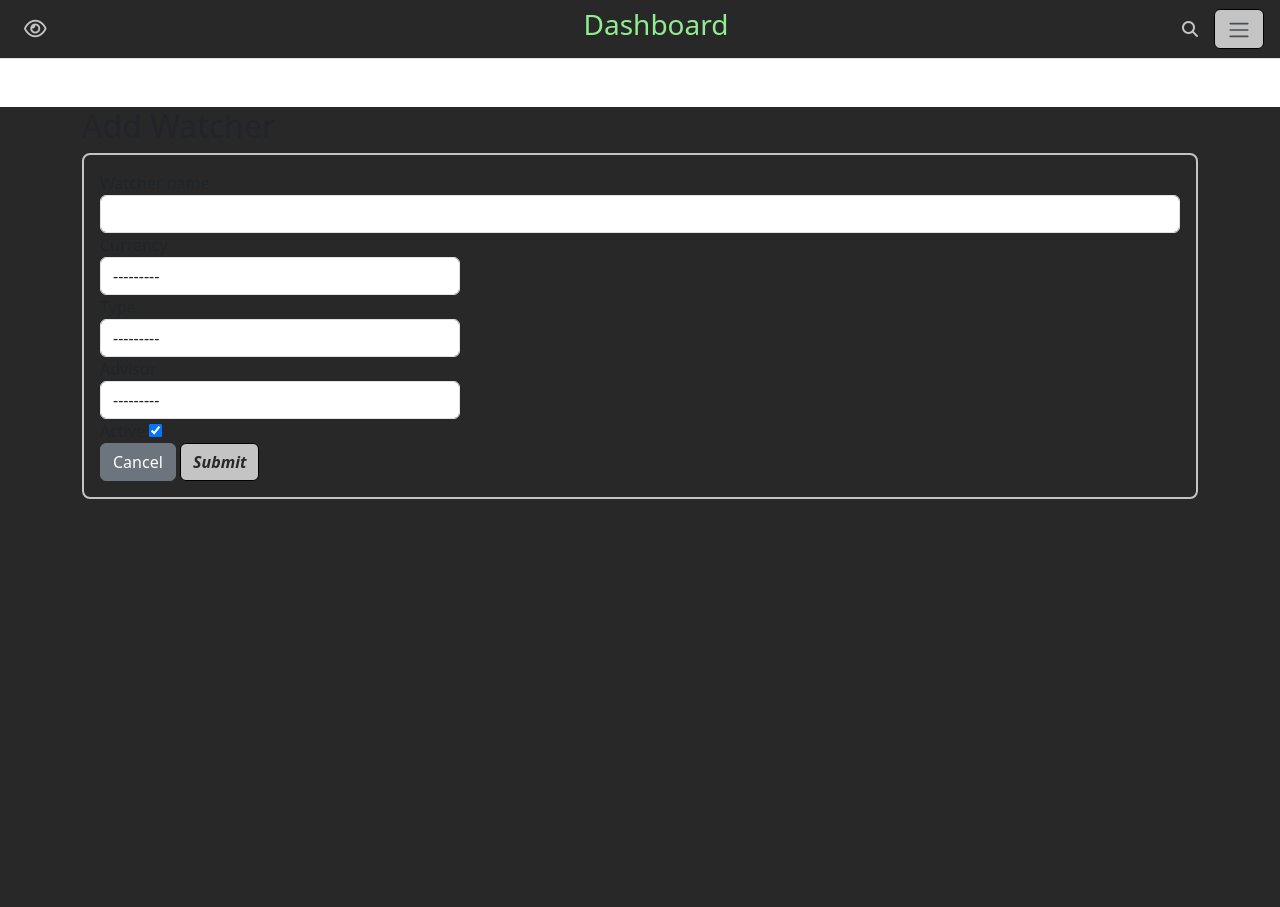
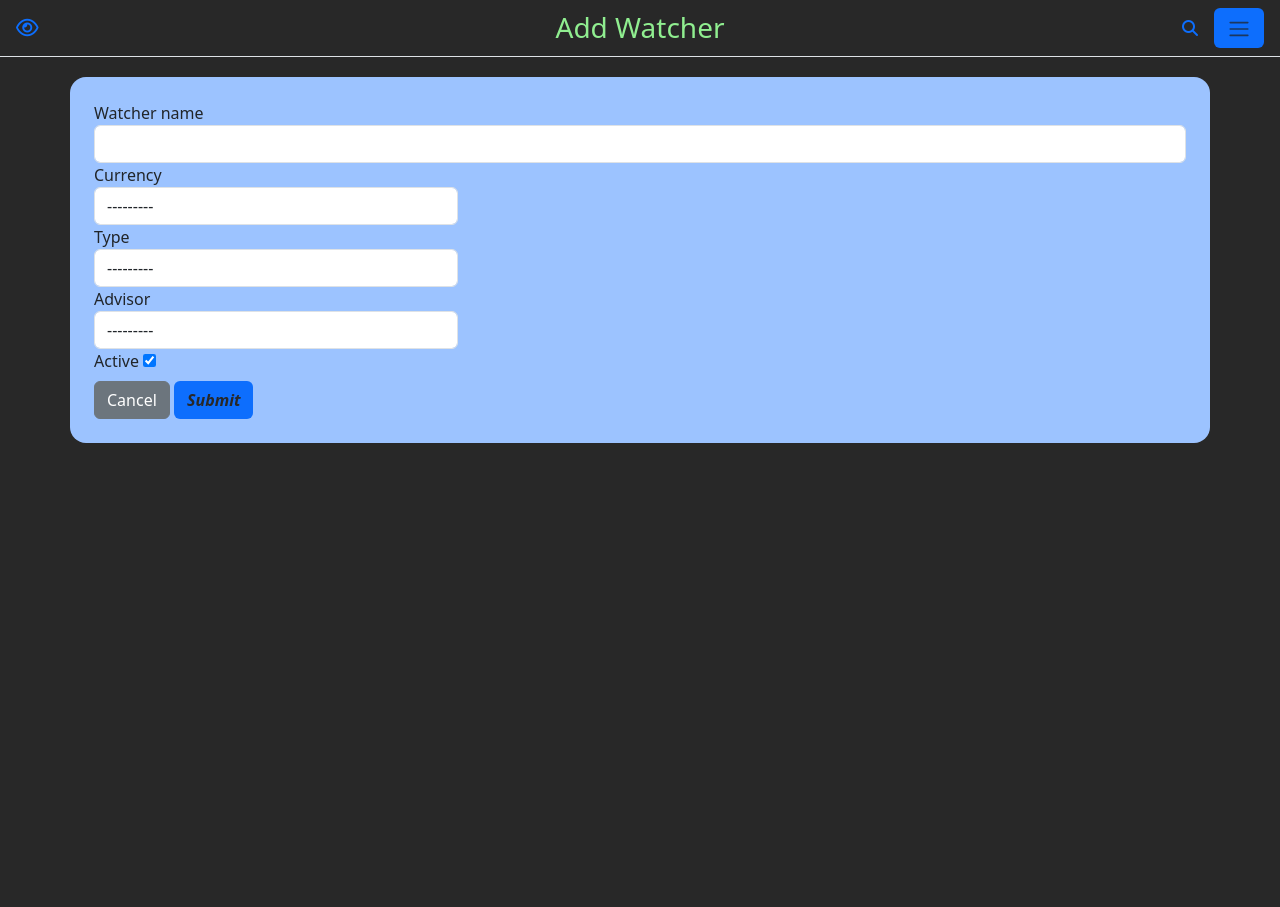
Before and after one commit to nirb/django_watchers, a Django app: page /create_watcher_form/ in a window 1280 px wide. After the commit the page ends 443 px from the top, so only its background shows below. Run offline with Django 4.2, Linux system fonts and the light colour scheme; the visitor is signed in with stand-in values (Sample User, id 1); data that the repository does not hold is empty; some libraries are stand-ins or nearby versions.

Commit message:
forms + page name on navbar

```diff
--- a/dashboard/static/css/search.css
+++ b/dashboard/static/css/search.css
@@ -15,10 +15,10 @@
 }
 
 .input-search:focus {
-    width: 300px;
+    width: 500px;
 
     @media (max-width: 600px) {
-        width: 150px;
+        width: 250px;
     }
 
     border-radius: 16px;
@@ -35,10 +35,10 @@
 }
 
 .btn-search:focus~.input-search {
-    width: 300px;
+    width: 500px;
 
     @media (max-width: 600px) {
-        width: 150px;
+        width: 250px;
     }
 
     border-radius: 16px;
--- a/dashboard/static/css/styles.css
+++ b/dashboard/static/css/styles.css
@@ -1,6 +1,7 @@
 :root {
     --primary-light-color: #c4c4c4;
-    --primary-main-color: #3e688c;
+    --primary-main-color: rgb(13, 110, 253);
+    --primary-dialog-color: rgb(156, 195, 255);
     --primary-dark-color: rgb(40, 40, 40);
     --primary-text-color: lightgreen;
 
@@ -25,15 +26,15 @@
 }
 
 .btn-primary {
-    background-color: var(--primary-light-color);
-    border-color: black;
+    background-color: var(--primary-main-color);
+    border-color: transparent;
     font-style: italic;
     font-weight: bold;
     color: var(--primary-dark-color);
 }
 
 .btn-primary:hover {
-    background-color: var(--btn-hover-color);
+    background-color: blue;
     color: var(--primary-text-color);
 }
 
--- a/dashboard/templates/base.html
+++ b/dashboard/templates/base.html
@@ -45,17 +45,17 @@
 <body>
     {% if user.is_authenticated %}
     <nav class="navbar bg-primary border-bottom sticky-top pb-2">
-        <div class="hstack justify-content-between w-100 px-4">
-            <a class="col-3 navbar-brand" style="color: var(--primary-light-color);" href="/">
+        <div class="hstack justify-content-between w-100 px-3">
+            <a class="col-3 navbar-brand m-0 p-0" style="color: var(--primary-main-color);" href="/">
                 <i class="fa-regular fa-eye"></i>
             </a>
-            <h3 class="col-6 text-center app-text-color" id="page_name">Dashboard</h3>
-            <div class="col-3 d-flex justify-content-end pe-2 align-items-center">
+            <h3 class="col-6 text-center app-text-color m-0" id="page_name">Dashboard</h3>
+            <div class="col-3 d-flex justify-content-end m-0 p-0 align-items-center">
                 <div class="search-box">
                     <button class="btn-search border-0 p-2"
                         style="background-color: transparent; color: var(--primary-light-color);"
                         onclick="document.querySelector('.input-search').focus();">
-                        <i class="fas fa-search"></i>
+                        <i class="fas fa-search" style="color: var(--primary-main-color);"></i>
                     </button>
                     <input type="text" list="watchersListOptions" class="input-search" placeholder="Type to Search..."
                         oninput="if(true) {
--- a/dashboard/templates/watchers/create_watcher.html
+++ b/dashboard/templates/watchers/create_watcher.html
@@ -1,9 +1,9 @@
 {% extends "base.html" %}
 
 {% block content %}
-<div class="container mt-5">
-    <h2>Add Watcher</h2>
-    <form method="post" class="p-3 form-border">
+<div style="height: 20px;"></div>
+<div class="container p-4 rounded-4" style="background-color: var(--primary-dialog-color);">
+    <form method="post">
         {% csrf_token %}
         <div class="form-group">
             <label for="id-parent">Watcher name</label>
@@ -27,10 +27,16 @@
                 {{ form.active }}
             </div>
         </div>
-        <div class="text-right">
+        <div class="text-right pt-2">
             <a href="{% url 'watchers' %}" class="btn btn-secondary">Cancel</a>
             <button type="submit" class="btn btn-primary">Submit</button>
         </div>
     </form>
 </div>
+<script>
+    document.addEventListener('DOMContentLoaded', function () {
+        let page_name = document.getElementById("page_name");
+        page_name.innerHTML = "Add Watcher";
+    });
+</script>
 {% endblock %}
```
Also changed, not shown: dashboard/templates/events/event_form.html (+13 -11 lines).
